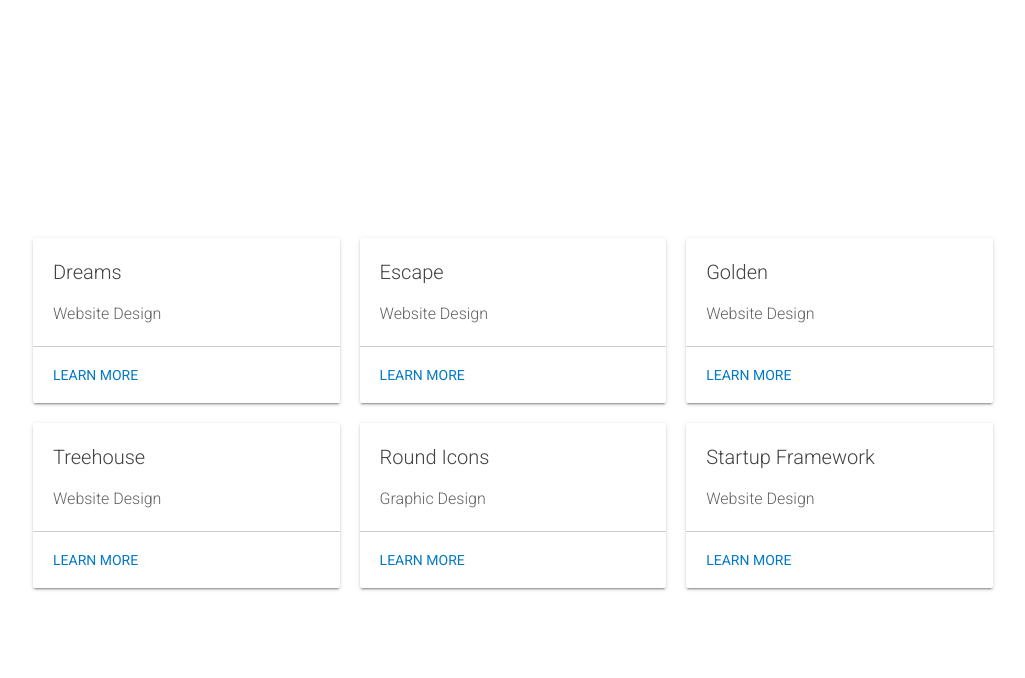
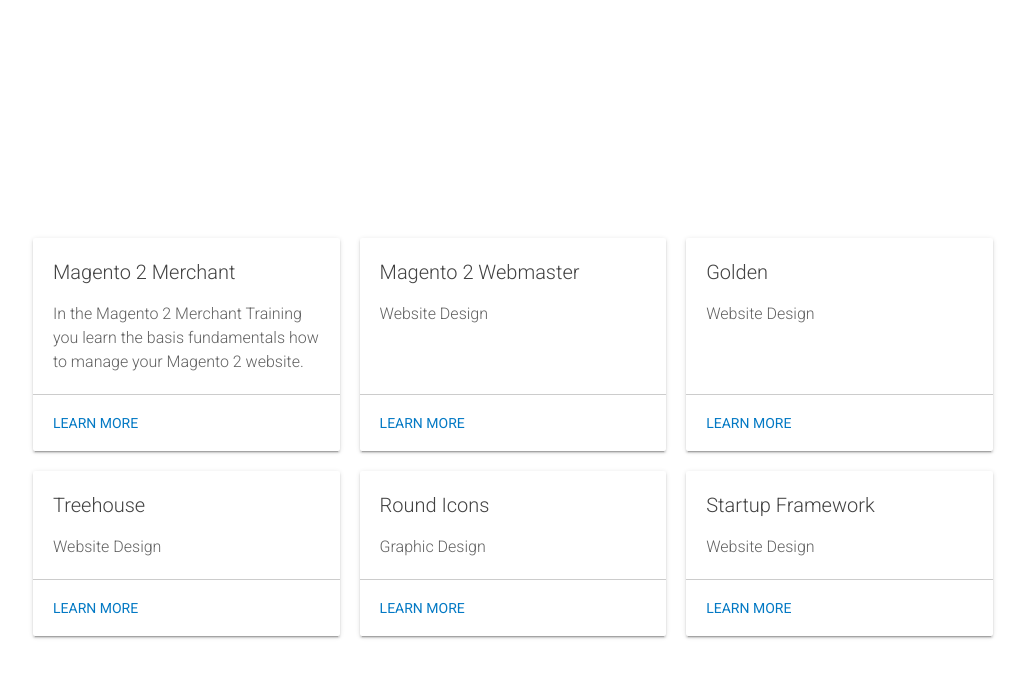
Before and after one commit to mage-acadamy/mage-acadamy.github.io, a Jekyll site: the page built from _posts/2014-07-18-project-1.markdown, in a window 1280 px wide and 900 px high, scrolled down 1526 px. Shown: the top 678 px of the window, without its empty margins (127-1152 px from the left). Built offline with Jekyll 4.4.1, drawn with Linux system fonts in a browser that asks for light colours; nearby versions of some CDN libraries; comment, search, counter and statistics services are not loaded.

Commit message:
update trainigen

```diff
--- a/_includes/portfolio_grid.html
+++ b/_includes/portfolio_grid.html
@@ -13,8 +13,9 @@
               noloading
               height=289
               width=400
+              alt="{{ post.title }}"
               layout=responsive
-              src="img/portfolio/{{ post.thumbnail }}">
+              src="img/training/{{ post.thumbnail }}.jpg">
             </amp-img>
           </div>
           <div class="card__content">
@@ -42,7 +43,7 @@
               height=289
               width=400
               layout="responsive"
-              src="img/portfolio/{{ post.thumbnail }}">
+              src="img/training/{{ post.thumbnail }}.jpg">
           </amp-img>
         </div>
         <div class="card__content">
--- a/_posts/2014-07-17-project-2.markdown
+++ b/_posts/2014-07-17-project-2.markdown
@@ -1,11 +1,11 @@
 ---
-title: Escape
+title: Magento 2 Webmaster
 subtitle: Website Design
 layout: default
 modal-id: 2
 date: 2014-07-17
-img: escape.png
-thumbnail: escape-thumbnail.png
+img: magento-2-webmaster
+thumbnail: magento-2-webmaster
 alt: image-alt
 project-date: April 2014
 client: Start Bootstrap
--- a/_posts/2014-07-18-project-1.markdown
+++ b/_posts/2014-07-18-project-1.markdown
@@ -1,11 +1,11 @@
 ---
-title: Dreams
-subtitle: Website Design
+title: Magento 2 Merchant
+subtitle: In the Magento 2 Merchant Training you learn the basis fundamentals how to manage your Magento 2 website.
 layout: default
 modal-id: 1
 date: 2014-07-18
-img: dreams.png
-thumbnail: dreams-thumbnail.png
+img: magento-2-merchant
+thumbnail: magento-2-merchant
 alt: image-alt
 project-date: April 2014
 client: Start Bootstrap
```
